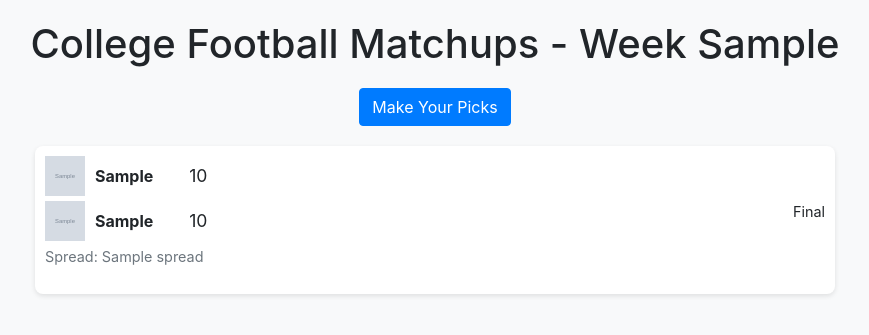
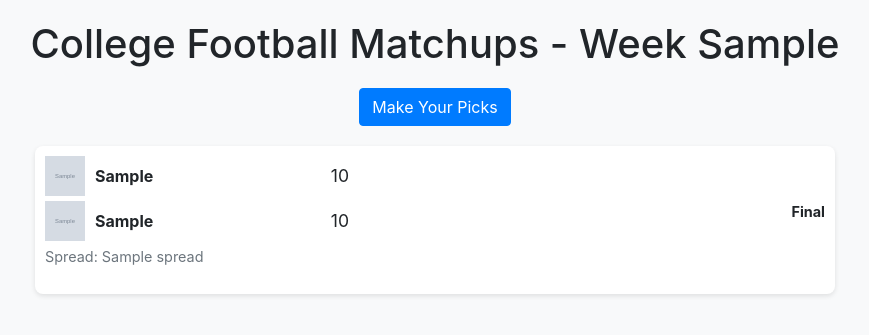
Before and after one commit to mbonfig/college_football_app, a Flask app: template templates/index.html in a window 1280 px wide. Shown: the top 335 px of the page, without its empty margins (205-1074 px from the left). Run offline with Flask 3, Linux system fonts and the light colour scheme; the template is opened without the code that fills it: most values are stand-ins (such as "Sample title", 1, 10 or a date in 2020); grey boxes marked "Sample" are stand-in pictures; some libraries are stand-ins or nearby versions.

Commit message:
Update app and index for correct team score display and alignment

```diff
--- a/templates/index.html
+++ b/templates/index.html
@@ -41,7 +41,8 @@
             margin-right: 10px;
         }
         .team-name {
-            margin-right: 10px;
+            width: 200px;
+			margin-right: 10px;
         }
         .team-score {
             font-size: 1.1em;
@@ -86,7 +87,7 @@
                         <img src="{{ matchup['team_1_logo'] }}" alt="Team 1 Logo" class="team-logo">
                         <strong class="team-name">{{ matchup['team_1']|safe }}</strong>
                         {% if matchup['status'] == 'in' %}
-                            <span class="team-score">{{ matchup['team_1_score'] }}</span>
+                            <span class="team-score">{{ matchup['team_2_score'] }}</span>
                         {% elif matchup['status'] == 'post' %}
                             {% if matchup['team_1_score'] < matchup['team_2_score'] %}
                                 <span class="team-score winner">{{ matchup['team_2_score'] }}</span>
@@ -99,7 +100,7 @@
                         <img src="{{ matchup['team_2_logo'] }}" alt="Team 2 Logo" class="team-logo">
                         <strong class="team-name">{{ matchup['team_2']|safe }}</strong>
                         {% if matchup['status'] == 'in' %}
-                            <span class="team-score">{{ matchup['team_2_score'] }}</span>
+                            <span class="team-score">{{ matchup['team_1_score'] }}</span>
                         {% elif matchup['status'] == 'post' %}
                             {% if matchup['team_2_score'] < matchup['team_1_score'] %}
                                 <span class="team-score winner">{{ matchup['team_1_score'] }}</span>
@@ -114,9 +115,9 @@
                 <!-- Game status or start time -->
                 <div class="game-info">
                     {% if matchup['status'] == 'in' %}
-                        <p>Live</p>
+                        <p style="color: red;">Live</p>
                     {% elif matchup['status'] == 'post' %}
-                        <p>Final</p>
+                        <p><b>Final</b></p>
                     {% else %}
                         <p>Start Time: {{ matchup['start_time'] }}</p>
                     {% endif %}
```
